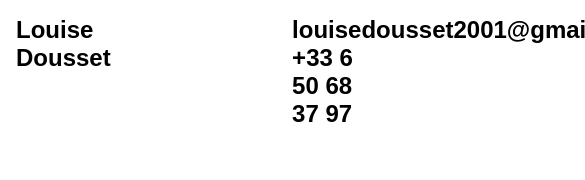
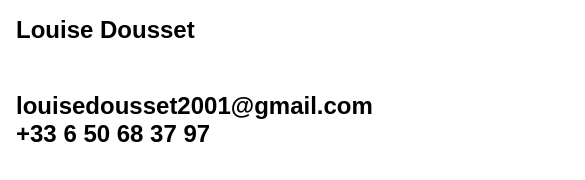
Before and after one commit to herveleblic/Grad23, a plain HTML site: page contact.html in a window 390 px wide. Shown: the top 180 px of the page, 585 px wide, since content can reach past the window. Drawn offline with Linux system fonts and the light colour scheme.

Commit message:
more @media
more @media

```diff
--- a/contact.html
+++ b/contact.html
@@ -19,13 +19,21 @@
     }
     .fourc > div {
     margin: .5em;
-    width: 21vw;
+    width: 21vw
+      }
 
+	  @media (max-width: 700px) {
+		.fourc {
+		flex-direction: column;
+		margin-right: 1em;
+		}
 
-    }
-
+		.fourc > div {
+		width: 100%;
+		}
+	}
     </style>
-   <Body>
+   <body>
     <section class=fourc>
 		<div>
 			<h2>Louise Dousset</h2>
@@ -40,5 +48,5 @@
 			<h2>louisedousset2001@gmail.com</h2>
             <h2>+33 6 50 68 37 97</h2>
 		</div>
- </Body>
+ </body>
 </head>
```
Also changed, not shown: index.html (+2 -2 lines).
